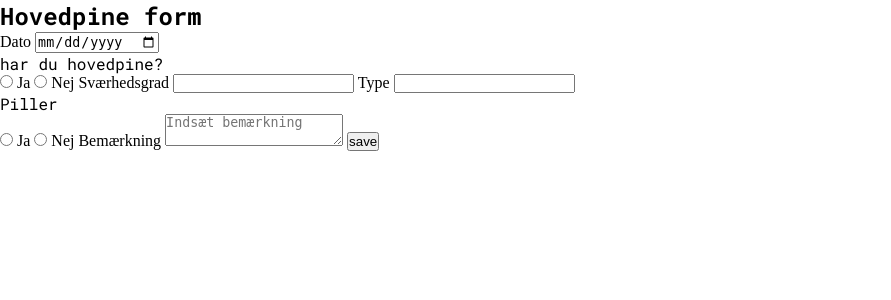
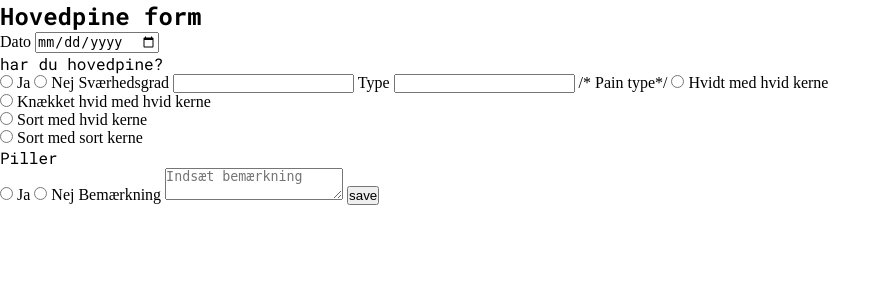
Before and after one commit to LasseLykke/heartbeat, a PHP site: page /painForm.php in a window 1280 px wide. Shown: the top 300 px of the page, without its empty margins (0-891 px from the left). Run offline with PHP 8.4, Linux system fonts and the light colour scheme; the visitor is signed in with stand-in values (Sample User, id 1).

Commit message:
branch check

```diff
--- a/painForm.php
+++ b/painForm.php
@@ -79,6 +79,17 @@ if ($_SERVER["REQUEST_METHOD"] == "POST") {
                 <label for="painType">Type</label>
                 <input type="text" id="painType" name="painType">
 
+
+                /* Pain type*/
+                <input type="radio" id="8001" name="passepartoutFarve" value="8001">
+                <label for="profil_8001">Hvidt med hvid kerne</label><br>
+                <input type="radio" id="8213" name="passepartoutFarve" value="8213">
+                <label for="profil_8213">Knækket hvid med hvid kerne</label><br>
+                <input type="radio" id="profil_8011" name="passepartoutFarve" value="8011">
+                <label for="profil_8011">Sort med hvid kerne</label><br>
+                <input type="radio" id="7011" name="passepartoutFarve" value="7011">
+                <label for="profil_7011">Sort med sort kerne</label><br>
+
                 <p>Piller</p>
                 <input type="radio" id="painKillers_ja" name="painKillers" value="Ja">
                 <label for="painKillers_ja">Ja</label>
```
